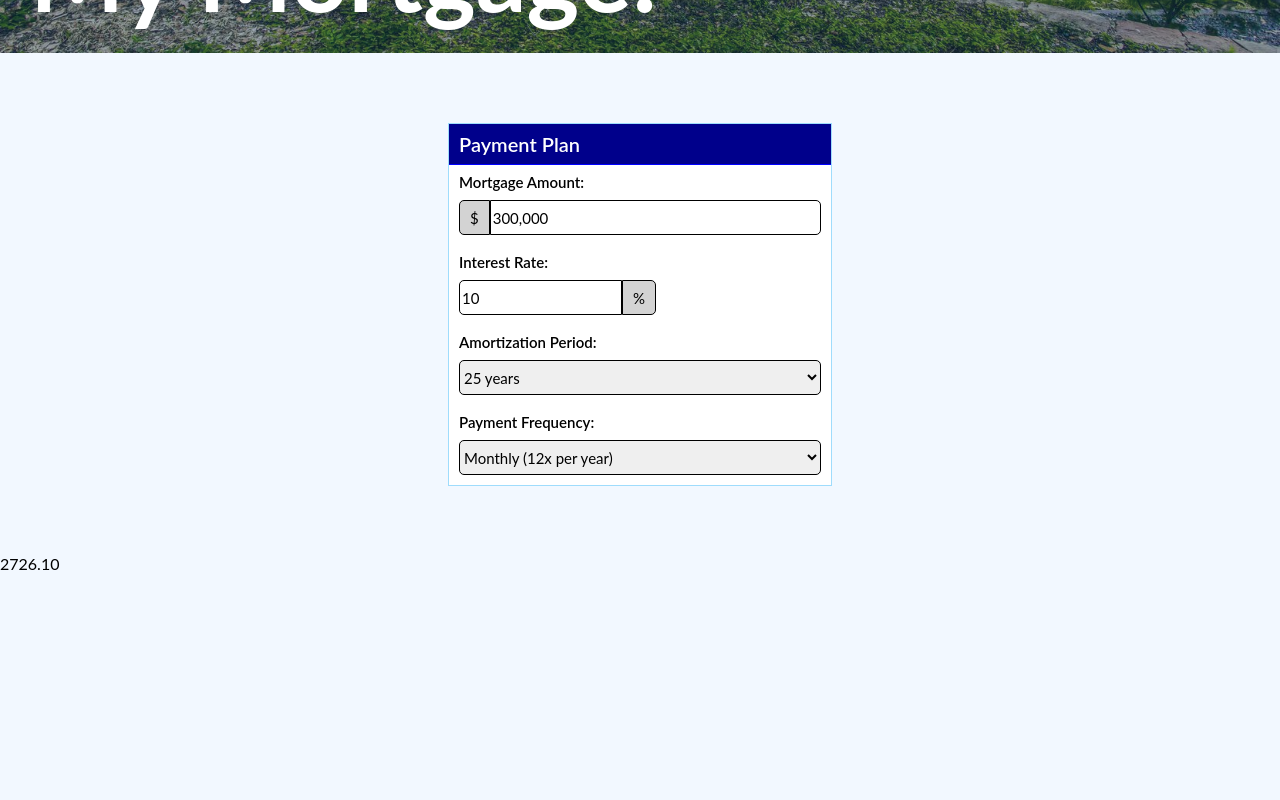
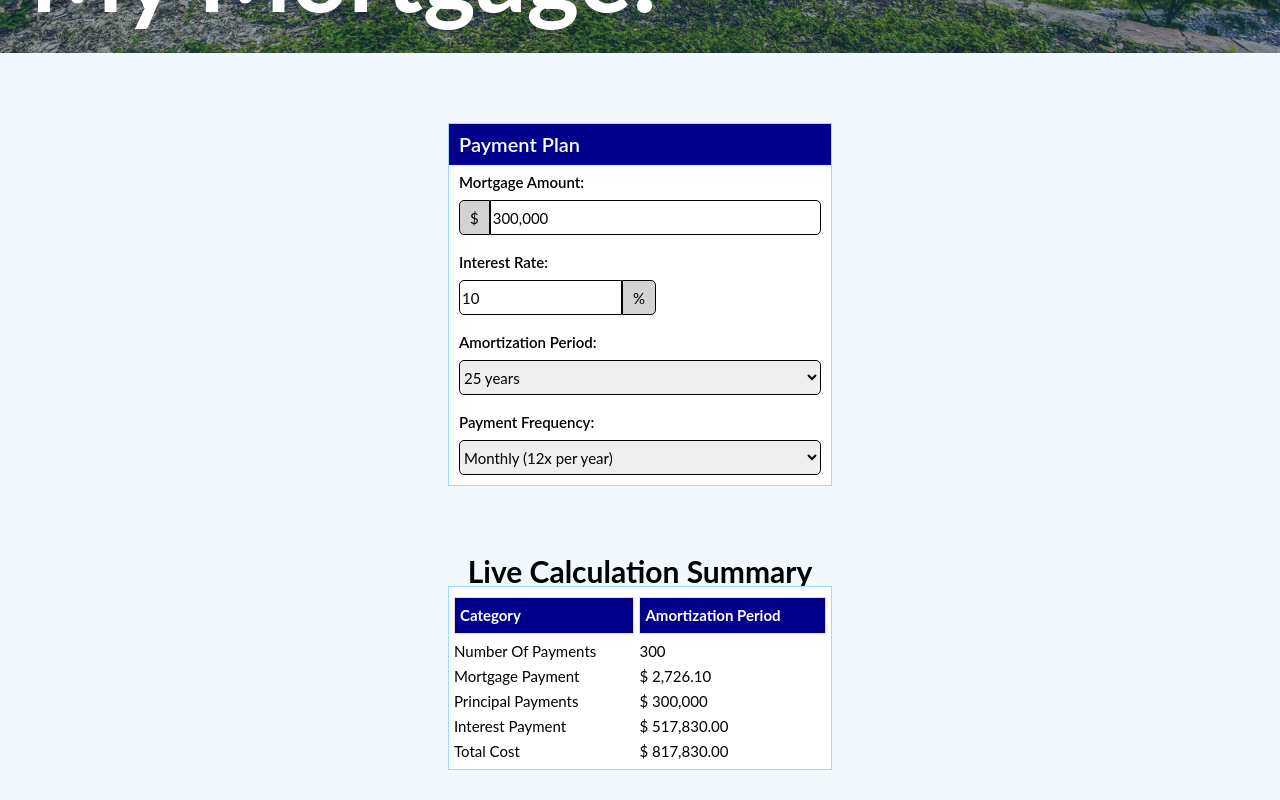
Before and after one commit to MaeBerris/Mortgage_Calculator, a React (Create React App) app in the folder my-app/: page / in a window 1280 px wide. Shown: the part 587-1387 px from the top of the page. Before the commit the page ends 1160 px from the top, so only its background shows below. Built offline with nearby package versions, Linux system fonts and the light colour scheme.

Commit message:
added mortgageCalc helper & implement logic & css

```diff
--- a/my-app/src/components/MortgageCalculator/MortgageCalculator.js
+++ b/my-app/src/components/MortgageCalculator/MortgageCalculator.js
@@ -1,6 +1,13 @@
 import React from "react";
-import { removeCommasInNumber } from "../../helpers/removeCommasInNumber";
-import { calculateMortgagePayment } from "../../helpers/MortgageCalculatorHelpers";
+import styled from "styled-components";
+import { seperateNumberByCommas } from "../../helpers/seperateNumberByCommas";
+import isPositiveNumber from "../../helpers/IsPositiveNumber";
+import {
+  calculateMortgagePayment,
+  calculateNumberOfPayments,
+  calculateTotalCosts,
+  calculateInterestPayments,
+} from "../../helpers/MortgageCalculatorHelpers";
 
 const MortgageCalculator = ({
   mortgage,
@@ -9,20 +16,107 @@ const MortgageCalculator = ({
   frequency,
   term,
 }) => {
-  const [mortgagePayment, setMortgagePayment] = React.useState(0);
+  const [calculationSummaryData, setCalculationSummaryData] = React.useState({
+    numberOfPayments: null,
+    mortgagePayment: null,
+    principalPayment: null,
+    interestPayments: null,
+    totalCost: null,
+  });
 
   React.useEffect(() => {
+    console.log(calculationSummaryData);
     const mortgagePaymentResult = calculateMortgagePayment(
       mortgage,
       interest,
       amortization,
       frequency
     );
-
-    setMortgagePayment(mortgagePaymentResult);
+    const numberOfPayments = calculateNumberOfPayments(amortization, frequency);
+    const totalCost = calculateTotalCosts(
+      mortgagePaymentResult,
+      numberOfPayments
+    );
+    const interestPayments = calculateInterestPayments(mortgage, totalCost);
+    const data = {
+      numberOfPayments: numberOfPayments,
+      mortgagePayment: seperateNumberByCommas(mortgagePaymentResult),
+      principalPayment: mortgage,
+      interestPayments: seperateNumberByCommas(`${interestPayments}`),
+      totalCost: seperateNumberByCommas(totalCost),
+    };
+    setCalculationSummaryData(data);
   }, [mortgage, interest, amortization, frequency, term]);
 
-  return <div>{`${mortgagePayment}`}</div>;
+  return (
+    <Wrapper>
+      <SectionTitle>Live Calculation Summary</SectionTitle>
+      <Table>
+        <Tr>
+          <Th>Category</Th>
+          <Th>Amortization Period</Th>
+        </Tr>
+        <Tr>
+          <Td>Number Of Payments</Td>
+          <Td>{calculationSummaryData.numberOfPayments}</Td>
+        </Tr>
+        <Tr>
+          <Td>Mortgage Payment</Td>
+          <Td>{`$ ${calculationSummaryData.mortgagePayment}`}</Td>
+        </Tr>
+        <Tr>
+          <Td>Principal Payments</Td>
+          <Td>{`$ ${calculationSummaryData.principalPayment}`}</Td>
+        </Tr>
+        <Tr>
+          <Td>Interest Payment</Td>
+          <Td>{`$ ${calculationSummaryData.interestPayments}`}</Td>
+        </Tr>
+        <Tr>
+          <Td>Total Cost</Td>
+          <Td>{`$ ${calculationSummaryData.totalCost}`}</Td>
+        </Tr>
+      </Table>
+    </Wrapper>
+  );
 };
 
 export default MortgageCalculator;
+
+const Wrapper = styled.div`
+  display: flex;
+  align-items: center;
+  flex-direction: column;
+  margin-bottom: 30px;
+`;
+
+const SectionTitle = styled.h2`
+  font-size: 30px;
+  font-weight: bold;
+`;
+
+const Table = styled.table`
+  border: 1px solid rgb(159, 220, 252);
+  width: 30%;
+  background: white;
+  font-size: 15px;
+  border-collapse: separate;
+  border-spacing: 5px 10px;
+`;
+
+const Tr = styled.tr`
+  border: 1px solid red;
+  margin: 10px;
+`;
+
+const Th = styled.th`
+  border: 1px solid #dddddd;
+  text-align: left;
+  background: darkblue;
+  color: white;
+  padding: 10px 5px;
+`;
+
+const Td = styled.td`
+  text-align: left;
+`;
--- a/my-app/src/helpers/MortgageCalculatorHelpers.js
+++ b/my-app/src/helpers/MortgageCalculatorHelpers.js
@@ -24,7 +24,7 @@ export const calculateMortgagePayment = (
   return mortgageResult.toFixed(2);
 };
 
-export const calculateNumberOfPayments = (amortization, frequency, term) => {
+export const calculateNumberOfPayments = (amortization, frequency) => {
   const totalNumberOfPayments = amortization * frequency;
   // const numberOfPaymentsPerTerm = frequency * term;
   // const numberOfPayments = { totalNumberOfPayments, numberOfPaymentsPerTerm };
@@ -32,11 +32,9 @@ export const calculateNumberOfPayments = (amortization, frequency, term) => {
   return totalNumberOfPayments;
 };
 
-export const calculateTotalCosts = (
-  mortgagePayment,
-  numberOfPaymentsPerTerm,
-  totalNumberOfPayments
-) => {
+export const calculateTotalCosts = (mortgagePayment, totalNumberOfPayments) => {
+  console.log(mortgagePayment);
+
   // let totalCostPerTerm = mortgagePayment * numberOfPaymentsPerTerm;
   let totalCost = mortgagePayment * totalNumberOfPayments;
 
@@ -44,3 +42,13 @@ export const calculateTotalCosts = (
   totalCost = totalCost.toFixed(2);
   return totalCost;
 };
+
+export const calculateInterestPayments = (mortgage, totalCost) => {
+  const parsedMortgage = removeCommasInNumber(mortgage);
+  const interestPayment = (totalCost - parsedMortgage).toFixed(2);
+  if (interestPayment < 0) {
+    return 0.0;
+  } else {
+    return interestPayment;
+  }
+};
```
Also changed, not shown: 1 other file (tests, documents, lock files or other folders).
